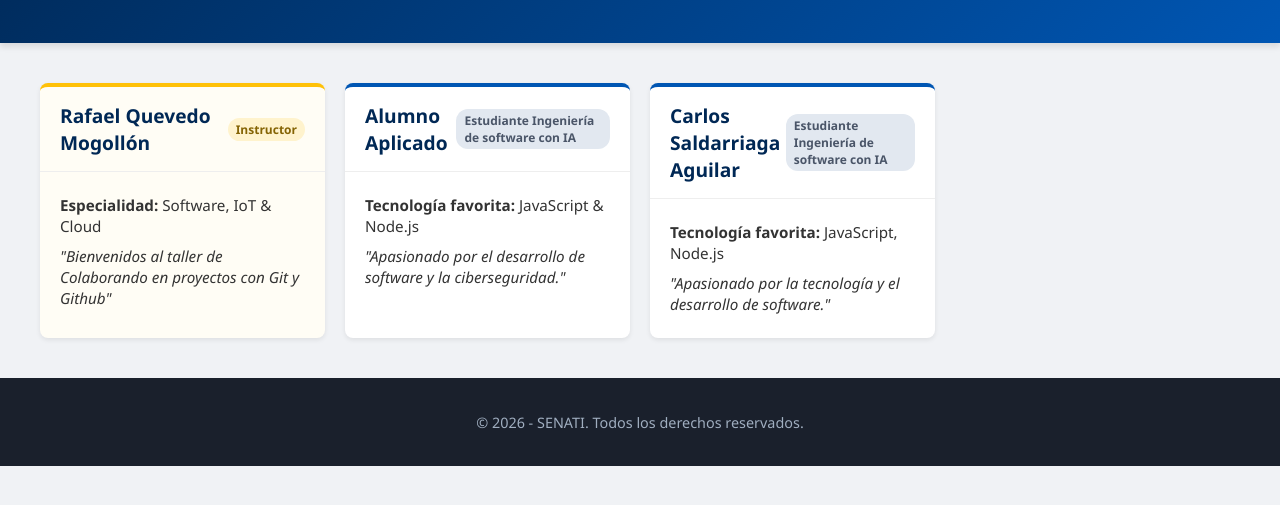
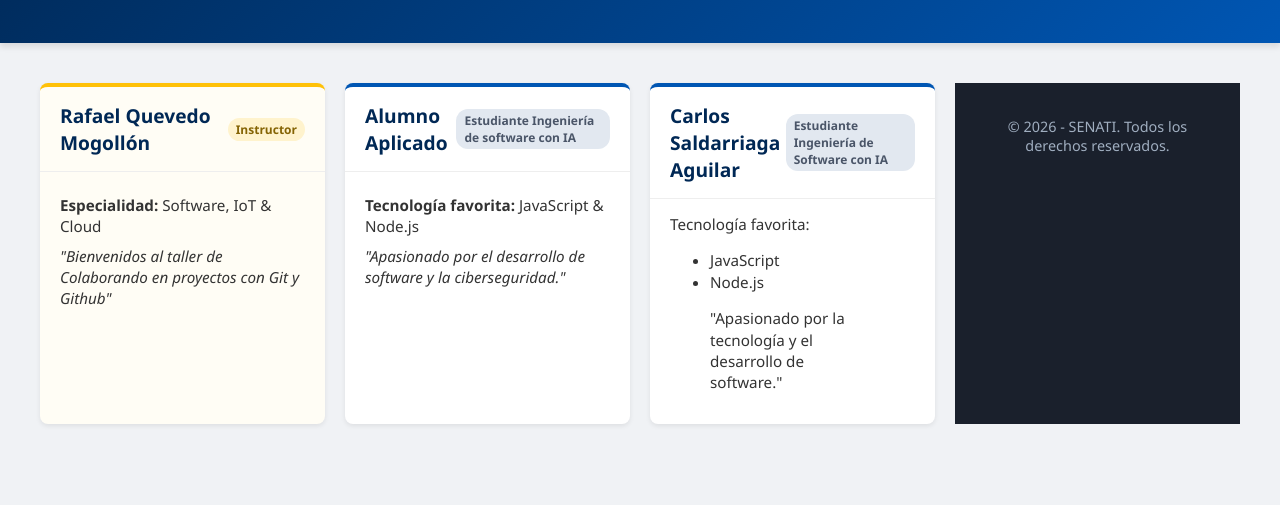
Before and after one commit to josepsmith151215-glitch/directorio-clase-senati, a plain HTML site: page index.html in a window 1280 px wide. Shown: the part 141-646 px from the top of the page. Drawn offline with Linux system fonts and the light colour scheme.

Commit message:
CarlosSaldarriaga: Codigo modificado

```diff
--- a/index.html
+++ b/index.html
@@ -43,18 +43,26 @@
         </div>
 
         <!-- Ejemplo 01 -->
-        <div class="card">
-            <div class="card-header">
-                <h3>Carlos Saldarriaga Aguilar</h3>
-                <span class="badge">Estudiante Ingeniería de software con IA</span>
-            </div>
-            <div class="card-body">
-                <p><strong>Tecnología favorita:</strong> JavaScript, Node.js</p>
-                <p><em>"Apasionado por la tecnología y el desarrollo de software."</em></p>
-            </div>
+<div class="card">
+    <header class="card-header">
+        <h3 class="card-title">Carlos Saldarriaga Aguilar</h3>
+        <span class="badge">Estudiante Ingeniería de Software con IA</span>
+    </header>
+
+    <div class="card-body">
+        <div class="tech-info">
+            <span class="tech-label">Tecnología favorita:</span>
+            <ul class="tech-list">
+                <li class="tech-item">JavaScript</li>
+                <li class="tech-item">Node.js</li>
+            </ul>
         </div>
 
-    </main>
+        <blockquote class="quote">
+            <p>"Apasionado por la tecnología y el desarrollo de software."</p>
+        </blockquote>
+    </div>
+</div>
 
     <footer class="main-footer">
       <p>&copy; 2026 - SENATI. Todos los derechos reservados.</p>
```
